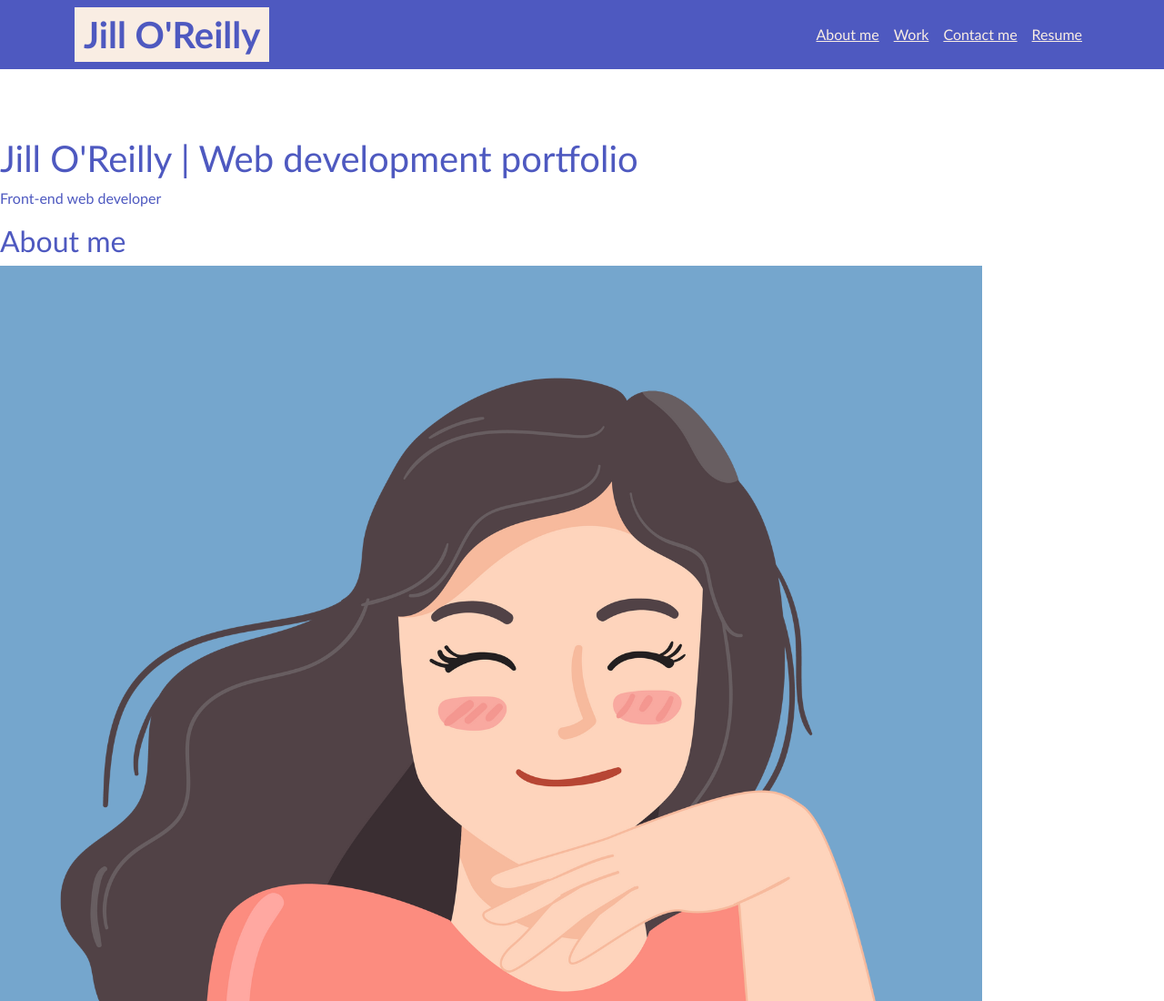
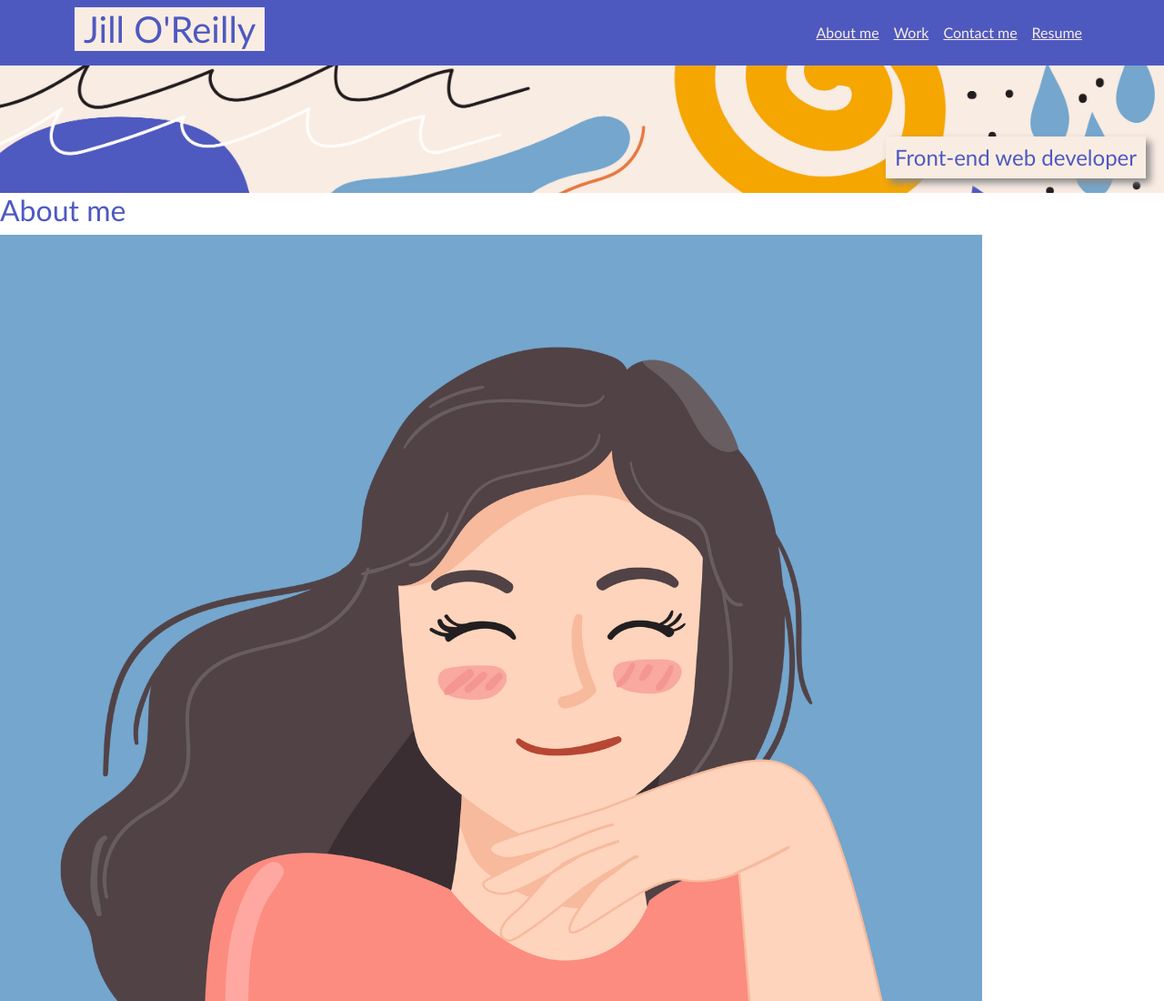
Before and after one commit to jilloreilly/bootstrap-portfolio, a plain HTML site: page index.html in a window 1280 px wide. Shown: the top 1100 px of the page at 91% size. Drawn offline with nearby package versions, Linux system fonts and the light colour scheme.

Commit message:
Styling for header and subtitle

```diff
--- a/assets/css/style.css
+++ b/assets/css/style.css
@@ -13,18 +13,18 @@ body {
   font-family: 'Trebuchet MS', 'Lucida Sans Unicode', 'Lucida Grande', 'Lucida Sans', Arial, sans-serif;
 }
 
-
-
 /* Navigation */
 #mainNav {
   background: var(--blue);
 }
 
+#mainNav h1 {
+}
+
 #mainNav .navbar-brand {
   background: var(--light);
   color: var(--blue);
-  font-size: 2.5em;
-  font-weight: bold;
+  font-size: 1em;
   padding: 0 10px;
 }
 
@@ -33,11 +33,23 @@ body {
   text-decoration: underline;
 }
 
-
-
 /* Header */
 header {
   padding-top: 150px;
+  background: url(../images/hero.jpg) center 72px no-repeat;
+  background-size: cover;
+  display: flex;
+  flex-direction:  row;
+  justify-content: flex-end;
+}
+
+header .subtitle {
+  background: var(--light);
+  box-shadow: 5px 5px 8px #888;
+  color: #4e59c0;
+  font-size: 1.5em;
+  margin-right: 20px;
+  padding: 5px 10px;
 }
 
 
--- a/index.html
+++ b/index.html
@@ -35,7 +35,7 @@
     <!-- Navigation -->
     <nav class="navbar navbar-expand-lg fixed-top" id="mainNav">
         <div class="container">
-            <a class="navbar-brand" href="#page-top">Jill O'Reilly</a>
+            <h1><a class="navbar-brand" href="#page-top">Jill O'Reilly</a></h1>
             <button class="navbar-toggler navbar-toggler-right" type="button" data-bs-toggle="collapse"
                 data-bs-target="#navbarResponsive" aria-controls="navbarResponsive" aria-expanded="false"
                 aria-label="Toggle navigation">
@@ -63,9 +63,10 @@
 
     <!-- Header -->
     <header>
-        <h1>Jill O'Reilly | Web development portfolio</h1>
-        <p class="subtitle">Front-end web developer</p>
-    </header>
+        <!--<div class="container">-->
+            <p class="subtitle">Front-end web developer</p>
+        <!--</div>-->
+        </header>
 
     <!-- Main -->
     <main>
```
